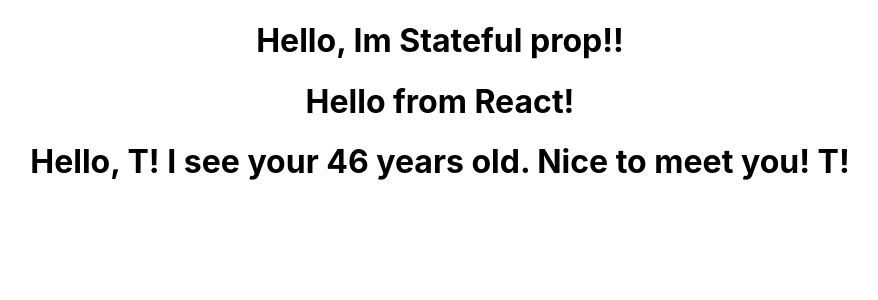
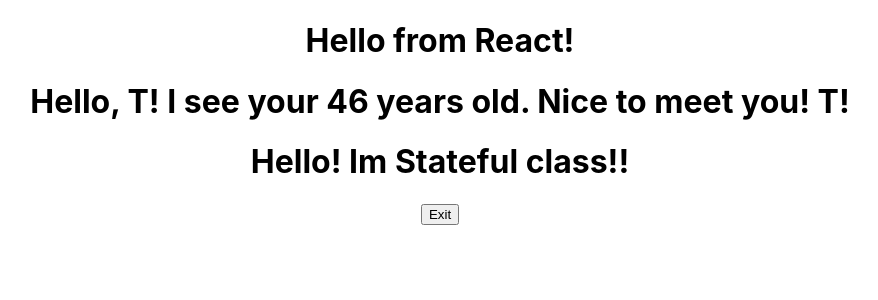
Before and after one commit to TaherCCG/jsx-react, a React (Create React App) app in the folder my-app/: page / in a window 1280 px wide. Shown: the top 300 px of the page, without its empty margins (200-1078 px from the left). Built offline with nearby package versions, Linux system fonts and the light colour scheme.

Commit message:
Add Stateful class

```diff
--- a/my-app/src/App.js
+++ b/my-app/src/App.js
@@ -7,9 +7,9 @@
 function App() {
   return (
     <div className="App">
-      <StatefulGreeting greeting="Im Stateful prop!" />
       <FunctionalGreeting/>
       <FunctionalGreetingWithProps greeting="Nice to meet you!" name="T" age="46" />
+      <StatefulGreeting greeting="Im Stateful class!" />
     </div>
   );
 }
--- a/my-app/src/components/StatefulGreeting.js
+++ b/my-app/src/components/StatefulGreeting.js
@@ -1,8 +1,29 @@
 import React from "react";
 
 class StatefulGreeting extends React.Component {
+    constructor(props) {
+        super(props);
+        this.state = {
+            introduction: "Hello!",
+            buttonText: "Exit",
+        };
+    }
+
+    handleClick() {
+        this.setState({
+            introduction: "GoodBye!",
+            buttonText: "Enter",
+        });
+        console.log(this.state.introduction);
+    }
+
     render() {
-        return <h1>Hello, {this.props.greeting}!</h1>
+        return (
+            <div>
+                <h1>{this.state.introduction} {this.props.greeting}!</h1>
+                <button onClick={() => this.handleClick()}>{this.state.buttonText}</button>
+            </div>
+        )
     }
 }
 
```
